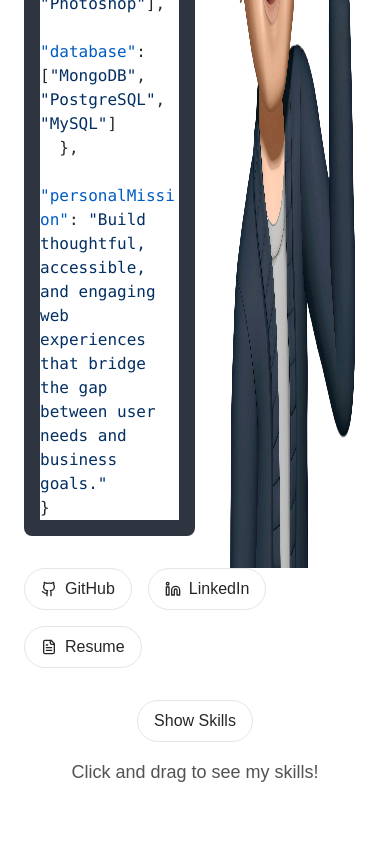
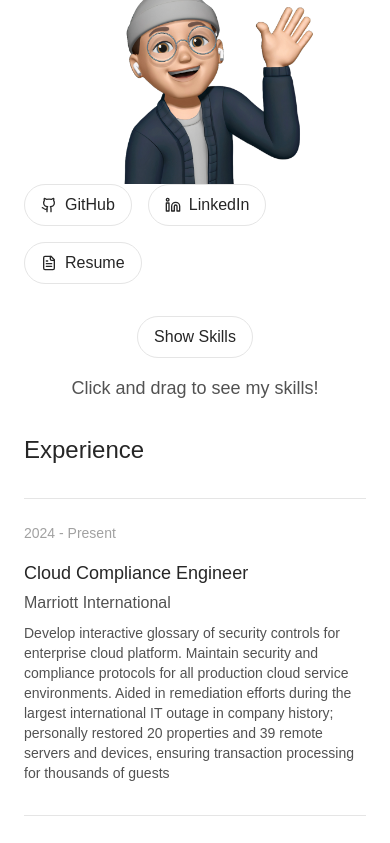
Before and after one commit to ckearl/portfolio-two, a Next.js app: page / in a window 390 px wide. Shown: the part 840-1683 px from the top of the page. Built offline with nearby package versions, Linux system fonts and the light colour scheme.

Commit message:
sizing adjustments and start of responsivity

```diff
--- a/src/app/components/CodeBlock.tsx
+++ b/src/app/components/CodeBlock.tsx
@@ -75,9 +75,8 @@
 
 export default function CodeBlock() {
 	const [html, setHtml] = useState<string>("");
-	const [language, setLanguage] = useState<Lang>("json");
-	const [highlighter, setHighlighter] = useState<any>(null);
-	const [firstLoad, setFirstLoad] = useState(true);
+	const [language] = useState<Lang>("json");
+	const [fullHtml, setFullHtml] = useState<string>("");
 
 	useEffect(() => {
 		const detectTheme = window.matchMedia("(prefers-color-scheme: dark)")
@@ -90,7 +89,13 @@
 				themes: ["nord", "github-light"],
 				langs: ["json", "yaml", "xml"],
 			});
-			setHighlighter(instance);
+
+			// Precompute the full code block for placeholder
+			const full = instance.codeToHtml(CODE_SNIPPETS[language], {
+				lang: language,
+				theme: detectTheme,
+			});
+			setFullHtml(full);
 
 			// Run typewriter on JSON load only
 			if (language === "json") {
@@ -103,7 +108,6 @@
 					setHtml(html);
 					await new Promise((r) => setTimeout(r, 3));
 				}
-				setFirstLoad(false);
 			} else {
 				const html = instance.codeToHtml(CODE_SNIPPETS[language], {
 					lang: language,
@@ -117,7 +121,7 @@
 	}, [language]);
 
 	return (
-		<div className="relative mb-8 max-w-1/2">
+		<div className="relative mb-8 max-w-[48rem] min-w-[24rem]">
 			<style>
 				{`
         .shiki code, .shiki pre {
@@ -128,8 +132,15 @@
       `}
 			</style>
 
+			{/* Invisible placeholder for max width */}
 			<div
-				className="prose prose-sm dark:prose-invert rounded-lg overflow-x-auto bg-[#2E3440] dark:bg-[#2E3440] p-4"
+				className="prose prose-sm dark:prose-invert rounded-lg overflow-x-auto bg-[#2E3440] dark:bg-[#2E3440] p-4 opacity-0 select-none pointer-events-none absolute inset-0 z-0"
+				dangerouslySetInnerHTML={{ __html: fullHtml }}
+			/>
+
+			{/* Typing animation overlay */}
+			<div
+				className="prose prose-sm dark:prose-invert rounded-lg overflow-x-auto bg-[#2E3440] dark:bg-[#2E3440] p-4 relative z-10"
 				dangerouslySetInnerHTML={{ __html: html }}
 			/>
 		</div>
--- a/src/app/page.tsx
+++ b/src/app/page.tsx
@@ -1,9 +1,10 @@
 "use client";
 
-import { useState, useEffect, useRef, SetStateAction } from "react";
+import { useState, useEffect, useRef } from "react";
 import { Github, Mail, FileText, Linkedin, Menu, X } from "lucide-react";
 import dynamic from "next/dynamic";
 import CodeBlock from "./components/CodeBlock";
+import Image from "next/image";
 
 const BallCanvas = dynamic(() => import("./components/BallCanvas"), {
 	ssr: false,
@@ -17,23 +18,24 @@
 	const [showAllExperiences, setShowAllExperiences] = useState(false);
 	const [toggleBallCanvas, setToggleBallCanvas] = useState(false);
 
-	const sectionRefs: {
-		about: React.RefObject<HTMLElement | null>;
-		experience: React.RefObject<HTMLElement | null>;
-		projects: React.RefObject<HTMLElement | null>;
-		contact: React.RefObject<HTMLElement | null>;
-	} = {
-		about: useRef<HTMLElement | null>(null),
-		experience: useRef<HTMLElement | null>(null),
-		projects: useRef<HTMLElement | null>(null),
-		contact: useRef<HTMLElement | null>(null),
+	const aboutRef = useRef<HTMLElement | null>(null);
+	const experienceRef = useRef<HTMLElement | null>(null);
+	const projectsRef = useRef<HTMLElement | null>(null);
+	const contactRef = useRef<HTMLElement | null>(null);
+
+	// eslint-disable-next-line react-hooks/exhaustive-deps
+	const sectionRefs = {
+		about: aboutRef,
+		experience: experienceRef,
+		projects: projectsRef,
+		contact: contactRef,
 	};
 
 	type SectionId = keyof typeof sectionRefs;
 
 	// Custom cursor effect
 	useEffect(() => {
-		const handleMouseMove = (e: { clientX: any; clientY: any }) => {
+		const handleMouseMove = (e: MouseEvent) => {
 			setCursorPosition({ x: e.clientX, y: e.clientY });
 		};
 
@@ -65,7 +67,7 @@
 				(ref) => ref.current && observer.unobserve(ref.current)
 			);
 		};
-	}, []);
+	}, [sectionRefs]);
 
 	// Scroll to section function
 	const scrollToSection = (sectionId: SectionId) => {
@@ -167,7 +169,7 @@
 
 			{/* Navigation - Desktop */}
 			<nav className="fixed top-0 left-0 w-full h-16 bg-white/80 dark:bg-neutral-900/80 backdrop-blur-sm z-40 hidden md:block">
-				<div className="container mx-auto px-6 h-full flex items-center justify-between">
+				<div className="container mx-auto px-4 md:px-6 h-full flex items-center justify-between">
 					<div
 						className="text-lg font-medium cursor-pointer"
 						onMouseEnter={() => setIsHovering(true)}
@@ -176,14 +178,12 @@
 					>
 						Christopher Kearl
 					</div>
-					<div className="flex gap-8">
+					<div className="flex gap-6 md:gap-8">
 						{(Object.keys(sectionRefs) as SectionId[]).map((section) => (
 							<div
 								key={section}
-								className={`capitalize cursor-pointer transition-colors duration-300 ${
-									activeSection === section
-										? "text-neutral-800"
-										: "text-neutral-400"
+								className={`capitalize cursor-pointer transition-colors duration-300 px-2 py-1 md:px-3 md:py-2 rounded-md md:rounded-full text-base md:text-lg ${
+									activeSection === section ? "text-neutral-800 bg-neutral-200 dark:bg-neutral-800" : "text-neutral-400"
 								}`}
 								onClick={() => scrollToSection(section)}
 								onMouseEnter={() => setIsHovering(true)}
@@ -197,27 +197,25 @@
 			</nav>
 
 			{/* Navigation - Mobile */}
-			<nav className="fixed top-0 left-0 w-full h-16 bg-white/80 backdrop-blur-sm z-40 flex md:hidden items-center justify-between px-6">
+			<nav className="fixed top-0 left-0 w-full h-16 bg-white/80 backdrop-blur-sm z-40 flex md:hidden items-center justify-between px-4 md:px-6">
 				<div className="text-lg font-medium">Christopher Kearl</div>
 				<button
-					className="focus:outline-none"
+					className="focus:outline-none p-2 rounded-md hover:bg-neutral-200"
 					onClick={() => setMobileMenuOpen(!mobileMenuOpen)}
 				>
-					{mobileMenuOpen ? <X size={24} /> : <Menu size={24} />}
+					{mobileMenuOpen ? <X size={28} /> : <Menu size={28} />}
 				</button>
 			</nav>
 
 			{/* Mobile Menu */}
 			{mobileMenuOpen && (
-				<div className="fixed inset-0 bg-white z-30 pt-16 px-6 flex flex-col items-center justify-center md:hidden">
-					<div className="flex flex-col gap-8 items-center">
+				<div className="fixed inset-0 bg-white z-30 pt-20 px-6 flex flex-col items-center justify-center md:hidden">
+					<div className="flex flex-col gap-10 items-center w-full">
 						{(Object.keys(sectionRefs) as SectionId[]).map((section) => (
 							<div
 								key={section}
-								className={`capitalize text-lg cursor-pointer ${
-									activeSection === section
-										? "text-neutral-800"
-										: "text-neutral-400"
+								className={`capitalize text-2xl font-medium cursor-pointer w-full text-center py-4 rounded-lg transition-colors duration-300 ${
+									activeSection === section ? "text-neutral-800 bg-neutral-200" : "text-neutral-400"
 								}`}
 								onClick={() => scrollToSection(section)}
 							>
@@ -233,7 +231,7 @@
 				{/* About Section */}
 				<section
 					id="about"
-					ref={sectionRefs.about}
+					ref={aboutRef}
 					className="min-h-screen flex flex-col align-start justify-start space-around"
 				>
 					<div className="min-w-3/4">
@@ -243,13 +241,18 @@
 									Full Stack Developer.
 								</span>
 							</h1> */}
-						<div className="flex flex-row flex-wrap justify-around align-middle">
+						<div className="relative mx-auto flex flex-col md:flex-row justify-center items-center max-w-4xl w-full min-h-[18rem] pr-0 md:pr-96 gap-6 md:gap-0">
 							<CodeBlock />
-							<img
-								src="/memoji_hi_res.png"
-								alt="Memoji"
-								className="w-1/2 h-auto mx-auto mt-8"
-							/>
+							<div className="relative w-60 h-60 md:w-96 md:h-96 mt-6 md:mt-0 md:absolute md:right-0 md:top-1/2 md:-translate-y-1/2">
+								<Image
+									src="/memoji_hi_res.png"
+									alt="Memoji"
+									fill
+									className="object-contain"
+									sizes="(min-width: 768px) 24rem, 15rem"
+									priority
+								/>
+							</div>
 						</div>
 
 						<div className="flex flex-wrap gap-4">
@@ -292,7 +295,7 @@
 				<section
 					id="ball-canvas"
 					className="min-h-24 flex flex-col justify-center items-center"
-					ref={sectionRefs.experience}
+					ref={experienceRef}
 				>
 					<button
 						onClick={() => setToggleBallCanvas(!toggleBallCanvas)}
@@ -310,30 +313,30 @@
 				{/* Experience Section */}
 				<section
 					id="experience"
-					ref={sectionRefs.experience}
-					className="min-h-screen flex flex-col justify-center py-16"
+					ref={experienceRef}
+					className="min-h-screen flex flex-col justify-center py-8 md:py-16"
 				>
-					<h2 className="text-3xl md:text-4xl font-light mb-12">Experience</h2>
-					<div className="grid gap-12">
+					<h2 className="text-2xl md:text-4xl font-light mb-8 md:mb-12">Experience</h2>
+					<div className="flex flex-col gap-8 md:grid md:gap-12 md:grid-cols-1">
 						{(showAllExperiences ? experiences : experiences.slice(0, 3)).map(
 							(exp, index) => (
 								<div
 									key={index}
-									className="border-t border-neutral-200 pt-8 grid md:grid-cols-4 gap-6"
+									className="border-t border-neutral-200 pt-6 md:pt-8 grid md:grid-cols-4 gap-4 md:gap-6"
 									onMouseEnter={() => setIsHovering(true)}
 									onMouseLeave={() => setIsHovering(false)}
 								>
 									<div className="md:col-span-1">
-										<p className="text-neutral-400 dark:text-neutral-400">
+										<p className="text-neutral-400 dark:text-neutral-400 text-sm md:text-base">
 											{exp.period}
 										</p>
 									</div>
 									<div className="md:col-span-3">
-										<h3 className="text-xl font-medium mb-2">{exp.role}</h3>
-										<p className="text-neutral-600 dark:text-neutral-300 mb-4">
+										<h3 className="text-lg md:text-xl font-medium mb-1 md:mb-2">{exp.role}</h3>
+										<p className="text-neutral-600 dark:text-neutral-300 mb-2 md:mb-4 text-base md:text-lg">
 											{exp.company}
 										</p>
-										<p className="text-neutral-600 dark:text-neutral-300">
+										<p className="text-neutral-600 dark:text-neutral-300 text-sm md:text-base">
 											{exp.description}
 										</p>
 									</div>
@@ -344,7 +347,7 @@
 					{experiences.length > 3 && (
 						<button
 							onClick={() => setShowAllExperiences(!showAllExperiences)}
-							className="mt-8 self-center border border-neutral-200 dark:border-neutral-700 px-4 py-2 rounded-full hover:bg-neutral-800 hover:text-white transition-colors duration-300 z-10 hover:pointer"
+							className="mt-6 md:mt-8 self-center border border-neutral-200 dark:border-neutral-700 px-4 py-2 rounded-full hover:bg-neutral-800 hover:text-white transition-colors duration-300 z-10 hover:pointer text-base md:text-lg"
 							onMouseEnter={() => setIsHovering(true)}
 							onMouseLeave={() => setIsHovering(false)}
 						>
@@ -356,26 +359,26 @@
 				{/* Projects Section */}
 				<section
 					id="projects"
-					ref={sectionRefs.projects}
-					className="min-h-screen flex flex-col justify-center py-16"
+					ref={projectsRef}
+					className="min-h-screen flex flex-col justify-center py-8 md:py-16"
 				>
-					<h2 className="text-3xl md:text-4xl font-light mb-12">Projects</h2>
-					<div className="grid md:grid-cols-2 lg:grid-cols-3 gap-8">
+					<h2 className="text-2xl md:text-4xl font-light mb-8 md:mb-12">Projects</h2>
+					<div className="flex flex-col gap-6 md:grid md:grid-cols-2 lg:grid-cols-3 md:gap-8">
 						{projects.map((project, index) => (
 							<a
 								key={index}
 								href={project.link}
 								target="_blank"
 								rel="noopener noreferrer"
-								className="border border-neutral-200 dark:border-neutral-700 z-10 p-6 rounded-lg transition-all duration-300 hover:shadow-lg hover:-translate-y-1"
+								className="border border-neutral-200 dark:border-neutral-700 z-10 p-4 md:p-6 rounded-lg transition-all duration-300 hover:shadow-lg hover:-translate-y-1 flex flex-col"
 								onMouseEnter={() => setIsHovering(true)}
 								onMouseLeave={() => setIsHovering(false)}
 							>
-								<h3 className="text-xl font-medium mb-3">{project.title}</h3>
-								<p className="text-neutral-600 dark:text-neutral-400 mb-6">
+								<h3 className="text-lg md:text-xl font-medium mb-2 md:mb-3">{project.title}</h3>
+								<p className="text-neutral-600 dark:text-neutral-400 mb-4 md:mb-6 text-sm md:text-base">
 									{project.description}
 								</p>
-								<div className="flex flex-wrap gap-2 mb-4">
+								<div className="flex flex-wrap gap-2 mb-2 md:mb-4">
 									{project.tech.map((tech, techIndex) => (
 										<span
 											key={techIndex}
@@ -393,18 +396,18 @@
 				{/* Contact Section */}
 				<section
 					id="contact"
-					ref={sectionRefs.contact}
-					className="min-h-screen flex flex-col justify-center py-16"
+					ref={contactRef}
+					className="min-h-screen flex flex-col justify-center py-8 md:py-16"
 				>
-					<h2 className="text-3xl md:text-4xl font-light mb-8">Contact</h2>
-					<div className="max-w-xl">
-						<p className="text-lg text-neutral-600 dark:text-neutral-400 mb-8">
-							It's nice to meet you! Reach out to connect or collaborate on a
+					<h2 className="text-2xl md:text-4xl font-light mb-6 md:mb-8">Contact</h2>
+					<div className="max-w-xl w-full">
+						<p className="text-base md:text-lg text-neutral-600 dark:text-neutral-400 mb-6 md:mb-8">
+							It&apos;s nice to meet you! Reach out to connect or collaborate on a
 							project.
 						</p>
 						<a
 							href="mailto:hello@example.com"
-							className="inline-flex items-center gap-2 z-10 border border-neutral-800 bg-neutral-800 text-white px-6 py-3 rounded-full hover:bg-white hover:text-neutral-800 transition-colors duration-300"
+							className="inline-flex items-center gap-2 z-10 border border-neutral-800 bg-neutral-800 text-white px-4 md:px-6 py-2 md:py-3 rounded-full hover:bg-white hover:text-neutral-800 transition-colors duration-300 text-base md:text-lg"
 							onMouseEnter={() => setIsHovering(true)}
 							onMouseLeave={() => setIsHovering(false)}
 						>
@@ -416,17 +419,17 @@
 			</main>
 
 			{/* Footer */}
-			<footer className="container mx-auto px-6 py-8 border-t border-neutral-200">
-				<div className="flex flex-col md:flex-row justify-between items-center gap-4">
-					<p className="text-neutral-600 dark:text-neutral-400">
+			<footer className="container mx-auto px-4 md:px-6 py-6 md:py-8 border-t border-neutral-200">
+				<div className="flex flex-col md:flex-row justify-between items-center gap-4 md:gap-6">
+					<p className="text-neutral-600 dark:text-neutral-400 text-sm md:text-base text-center md:text-left">
 						© {new Date().getFullYear()} Christopher Kearl. All rights reserved.
 					</p>
-					<div className="flex gap-6">
+					<div className="flex gap-4 md:gap-6">
 						<a
 							href="https://github.com/ckearl"
 							target="_blank"
 							rel="noopener noreferrer"
-							className="text-neutral-600 dark:text-neutral-400 hover:text-neutral-800 transition-colors duration-300 z-10"
+							className="text-neutral-600 dark:text-neutral-400 hover:text-neutral-800 transition-colors duration-300 z-10 p-2 md:p-0"
 							onMouseEnter={() => setIsHovering(true)}
 							onMouseLeave={() => setIsHovering(false)}
 						>
@@ -436,7 +439,7 @@
 							href="https://www.linkedin.com/in/christopher-kearl/"
 							target="_blank"
 							rel="noopener noreferrer"
-							className="text-neutral-600 dark:text-neutral-400 hover:text-neutral-800 transition-colors duration-300 z-10"
+							className="text-neutral-600 dark:text-neutral-400 hover:text-neutral-800 transition-colors duration-300 z-10 p-2 md:p-0"
 							onMouseEnter={() => setIsHovering(true)}
 							onMouseLeave={() => setIsHovering(false)}
 						>
@@ -444,7 +447,7 @@
 						</a>
 						<a
 							href="mailto:ctrkearl@gmail.com"
-							className="text-neutral-600 dark:text-neutral-400 hover:text-neutral-800 transition-colors duration-300 z-10"
+							className="text-neutral-600 dark:text-neutral-400 hover:text-neutral-800 transition-colors duration-300 z-10 p-2 md:p-0"
 							onMouseEnter={() => setIsHovering(true)}
 							onMouseLeave={() => setIsHovering(false)}
 						>
```
